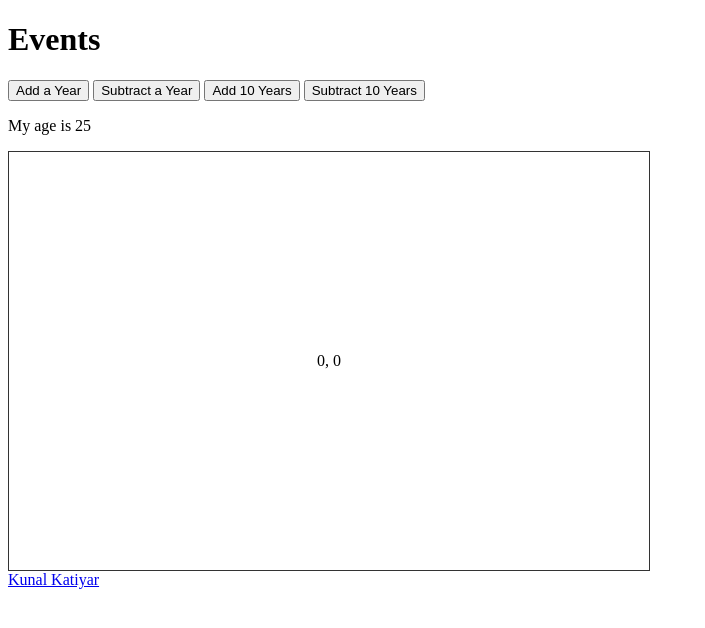
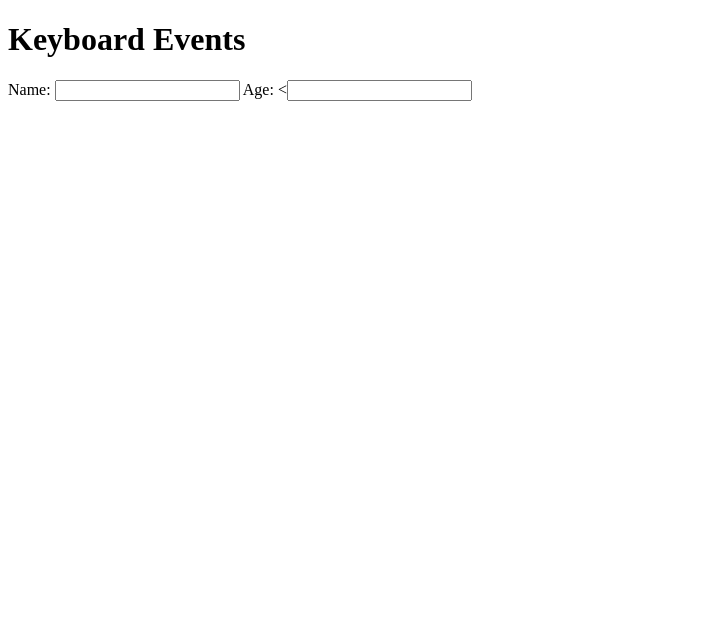
Before and after one commit to KunalKatiyar/VueJSTutorial, a plain HTML site: page index.html in a window 1280 px wide. Shown: the whole page, without its empty margins (0-705 px from the left). Drawn offline with nearby package versions, Linux system fonts and the light colour scheme.

Commit message:
Keyboard Events

```diff
--- a/app.js
+++ b/app.js
@@ -1,13 +1,13 @@
 new Vue({
     el: '#vue-app',
     data: {
-        name: 'Kunal',
-        job: 'Student',
-        website: "https://kunalkatiyar.github.io",
-        websiteTag: '<a href="https://kunalkatiyar.github.io">Kunal Katiyar Website</a>',
-        age: 25,
-        x: 0,
-        y: 0
+        // name: 'Kunal',
+        // job: 'Student',
+        // website: "https://kunalkatiyar.github.io",
+        // websiteTag: '<a href="https://kunalkatiyar.github.io">Kunal Katiyar Website</a>',
+        // age: 25,
+        // x: 0,
+        // y: 0
     },
     methods: {
         greet: function(time){
@@ -25,6 +25,12 @@ new Vue({
         },
         click: function () {
             alert('You clicked me')
+        },
+        logName: function(){
+            console.log('You entered your name');
+        },
+        logAge: function(){
+            console.log('You entered your age');
         }
     }
 });
--- a/index.html
+++ b/index.html
@@ -9,14 +9,11 @@
 </head>
 <body>
     <div id="vue-app">
-        <h1>Events</h1>
-        <button v-on:click.once="add(1)">Add a Year</button>
-        <button v-on:click="subtract(1)">Subtract a Year</button>
-        <button v-on:dblclick="add(10)">Add 10 Years</button>
-        <button v-on:dblclick="subtract(10)">Subtract 10 Years</button>
-        <p>My age is {{ age }}</p>
-        <div id="canvas" v-on:mousemove="updateXY">{{ x }}, {{ y }}</div>
-        <a v-on:click.prevent="click" href="https://kunalkatiyar.github.io">Kunal Katiyar</a>
+        <h1>Keyboard Events</h1>
+        <label>Name:</label>
+        <input type="text" v-on:keyup.enter="logName" />
+        <label>Age:</label>
+        <<input type="text" v-on:keyup.alt.enter="logAge" />
     </div>
 
     <script src="app.js"></script>
```
